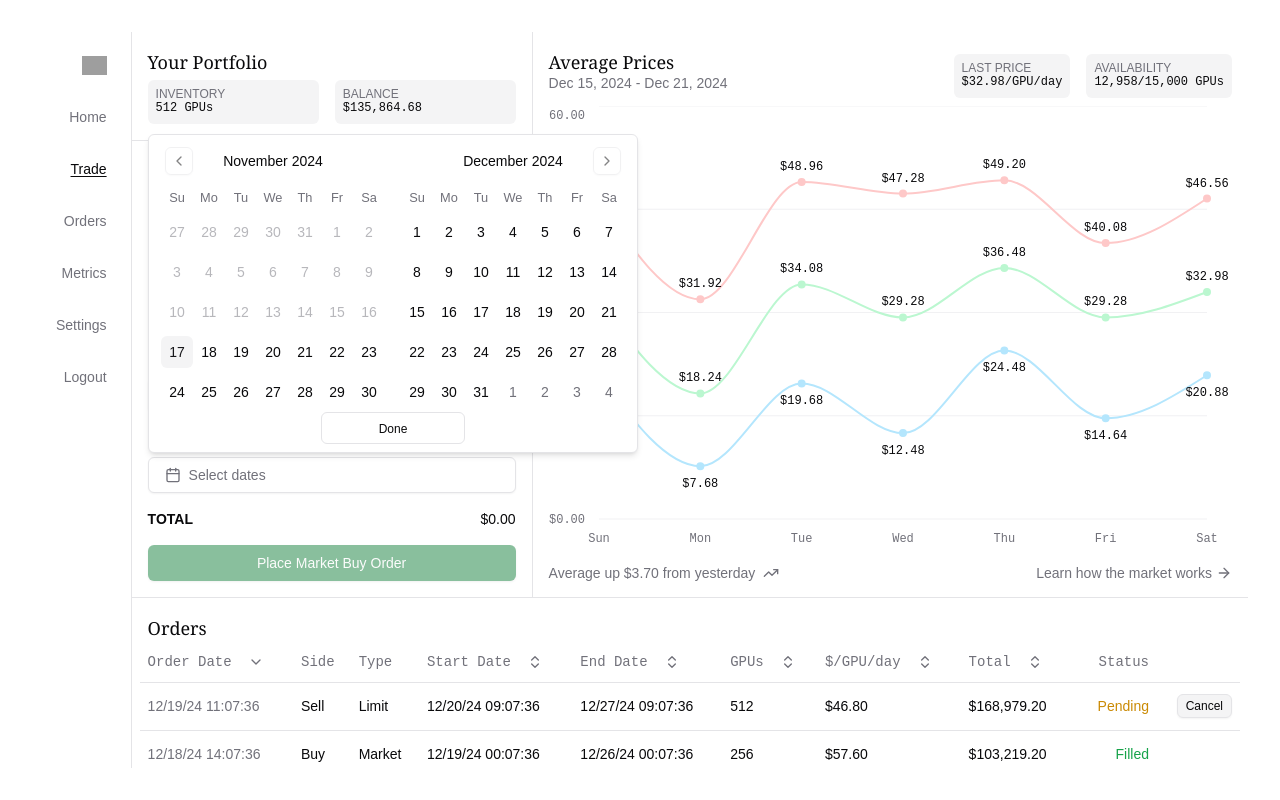
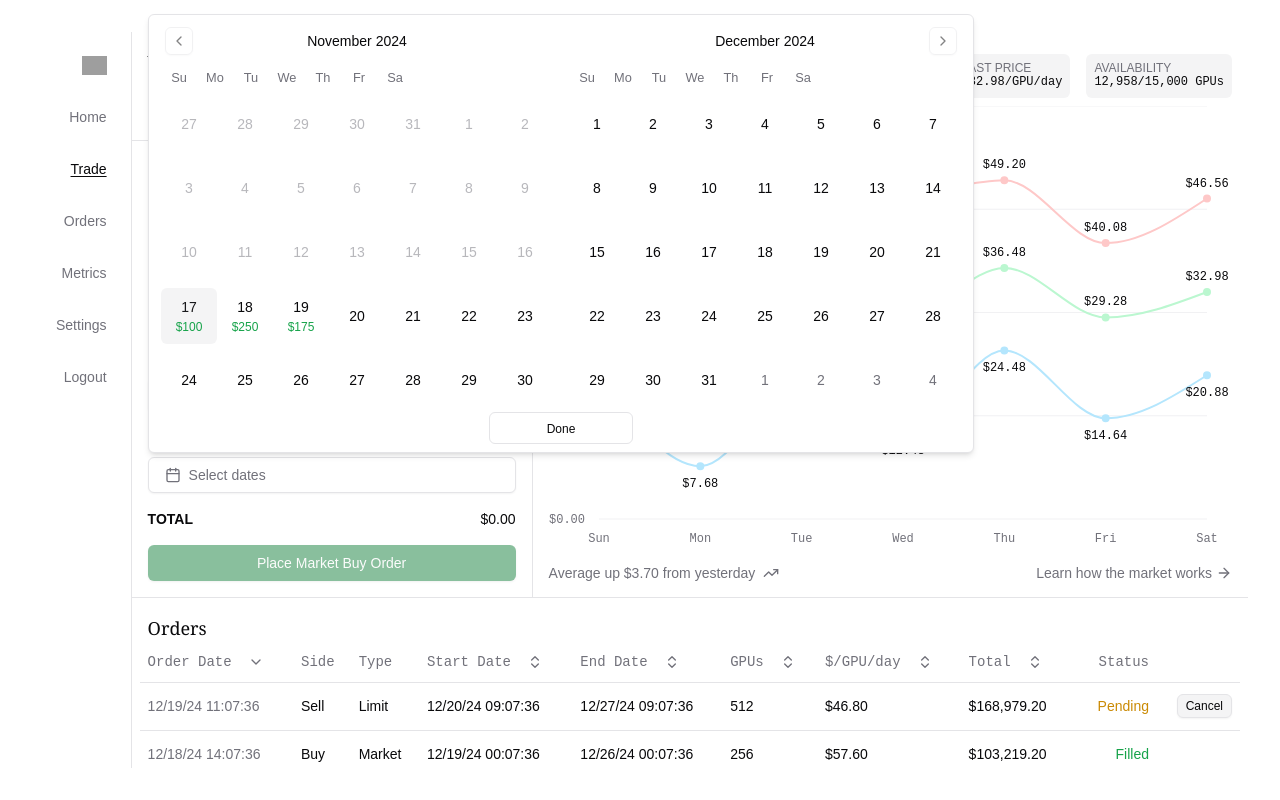
Before and after one commit to darzyx/gpu-auction-house, a Next.js app: page / in a window 1280 px wide. Both pictures are taken after a click on the button "Select dates". Built offline with nearby package versions, Linux system fonts and the light colour scheme; grey boxes are pictures that could not be loaded.

Commit message:
Get rid of separate days number input and show prices in calendar

```diff
--- a/src/components/trade/confirm.tsx
+++ b/src/components/trade/confirm.tsx
@@ -20,8 +20,7 @@ type OrderData = {
     orderType: OrderType;
     quantity: string;
     price?: string;
-    dateRange: DateRange | undefined;
-    days: string;
+    days: DateRange | undefined;
     total: string;
 };
 
@@ -33,16 +32,11 @@ type ConfirmProps = {
 };
 
 export default function Confirm({ isOpen, onClose, onConfirm, orderData }: ConfirmProps) {
-    const { tradeType, orderType, quantity, price, dateRange, days, total } = orderData;
+    const { tradeType, orderType, quantity, price, days, total } = orderData;
 
     const isBuy = tradeType === "buy";
     const isMarket = orderType === "market";
     const accentColor = isBuy ? "text-green-600" : "text-red-600";
-
-    const durationDays =
-        dateRange?.from && dateRange?.to
-            ? Math.ceil((dateRange.to.getTime() - dateRange.from.getTime()) / (1000 * 60 * 60 * 24))
-            : 0;
 
     const DetailRow = ({ label, value }: { label: string; value: string | JSX.Element }) => (
         <>
@@ -65,23 +59,21 @@ export default function Confirm({ isOpen, onClose, onConfirm, orderData }: Confi
                     <div className="grid grid-cols-2 gap-y-3 text-sm">
                         <DetailRow label="Order Type:" value={orderType.toUpperCase()} />
                         <DetailRow label="Quantity:" value={`${quantity} GPUs`} />
-                        <DetailRow label="Duration:" value={`${durationDays} days`} />
                         {!isMarket && (
                             <DetailRow label={`${isBuy ? "Maximum" : "Minimum"} Price:`} value={`$${price}/GPU/day`} />
                         )}
                         <DetailRow
-                            label="Date Range:"
+                            label="Days:"
                             value={
-                                dateRange?.from && dateRange?.to ? (
+                                days?.from && days?.to ? (
                                     <>
-                                        {format(dateRange.from, "MMM d, yyyy")} - {format(dateRange.to, "MMM d, yyyy")}
+                                        {format(days.from, "MMM d, yyyy")} - {format(days.to, "MMM d, yyyy")}
                                     </>
                                 ) : (
                                     "Not specified"
                                 )
                             }
                         />
-                        {parseInt(days) > 0 && <DetailRow label="Days:" value={`±${days} days`} />}
                         <div className="col-span-2 pt-3 border-t">
                             <DetailRow label="Total Value:" value={total} />
                         </div>
--- a/src/components/trade/date-range-picker.tsx
+++ /dev/null
@@ -1,75 +0,0 @@
-"use client";
-
-import { format } from "date-fns";
-import { CalendarIcon } from "lucide-react";
-import { DateRange } from "react-day-picker";
-
-import { Button } from "@/components/ui/button";
-import { Calendar } from "@/components/ui/calendar";
-import { Label } from "@/components/ui/label";
-import { Popover, PopoverContent, PopoverTrigger } from "@/components/ui/popover";
-import { cn } from "@/lib/utils";
-import { PopoverClose } from "@radix-ui/react-popover";
-
-export default function DateRangePicker({
-    date,
-    setDate,
-    className,
-}: {
-    date: DateRange | undefined;
-    setDate: (date: DateRange | undefined) => void;
-    className?: string;
-}) {
-    return (
-        <div className="space-y-1">
-            <Label htmlFor="date-range" className="text-xs">
-                DATE RANGE
-            </Label>
-            <div className={cn("w-full grid gap-2", className)}>
-                <Popover>
-                    <PopoverTrigger asChild>
-                        <Button
-                            id="date"
-                            variant={"outline"}
-                            className={cn(
-                                "w-full justify-start text-left font-normal",
-                                !date && "text-muted-foreground"
-                            )}
-                        >
-                            <CalendarIcon />
-                            {date?.from ? (
-                                date.to ? (
-                                    <>
-                                        {format(date.from, "LLL dd, y")} - {format(date.to, "LLL dd, y")}
-                                    </>
-                                ) : (
-                                    format(date.from, "LLL dd, y")
-                                )
-                            ) : (
-                                <span>Select dates</span>
-                            )}
-                        </Button>
-                    </PopoverTrigger>
-                    <PopoverContent className="w-auto p-0" align="start">
-                        <Calendar
-                            initialFocus
-                            mode="range"
-                            defaultMonth={new Date()}
-                            selected={date}
-                            onSelect={setDate}
-                            numberOfMonths={2}
-                            fromDate={new Date()}
-                        />
-                        <div className="flex justify-center">
-                            <PopoverClose>
-                                <div className="h-8 border rounded-md p-2 text-xs -mt-2 mb-2 min-w-36 hover:bg-muted">
-                                    Done
-                                </div>
-                            </PopoverClose>
-                        </div>
-                    </PopoverContent>
-                </Popover>
-            </div>
-        </div>
-    );
-}
--- a/src/components/trade/days-input.tsx
+++ b/src/components/trade/days-input.tsx
@@ -1,31 +1,80 @@
-import { Input } from "@/components/ui/input";
+"use client";
+
+import { format } from "date-fns";
+import { CalendarIcon } from "lucide-react";
+import { DateRange } from "react-day-picker";
+
+import { Button } from "@/components/ui/button";
+import { Calendar } from "@/components/ui/calendar";
 import { Label } from "@/components/ui/label";
+import { Popover, PopoverContent, PopoverTrigger } from "@/components/ui/popover";
+import { cn } from "@/lib/utils";
+import { PopoverClose } from "@radix-ui/react-popover";
 
 export default function DaysInput({
-    id = "days",
-    label = "DAYS",
-    placeholder = "0",
-    value,
-    onChange,
+    date,
+    setDate,
+    className,
 }: {
-    id?: string;
-    label?: string;
-    placeholder?: string;
-    value: string;
-    onChange: (value: string) => void;
+    date: DateRange | undefined;
+    setDate: (date: DateRange | undefined) => void;
+    className?: string;
 }) {
     return (
         <div className="space-y-1">
-            <Label htmlFor={id} className="text-xs">
-                {label}
+            <Label htmlFor="days" className="text-xs">
+                DATE RANGE
             </Label>
-            <Input
-                id={id}
-                type="number"
-                placeholder={placeholder}
-                value={value}
-                onChange={(e) => onChange(e.target.value)}
-            />
+            <div className={cn("w-full grid gap-2", className)}>
+                <Popover>
+                    <PopoverTrigger asChild>
+                        <Button
+                            id="date"
+                            variant={"outline"}
+                            className={cn(
+                                "w-full justify-start text-left font-normal",
+                                !date && "text-muted-foreground"
+                            )}
+                        >
+                            <CalendarIcon />
+                            {date?.from ? (
+                                date.to ? (
+                                    <>
+                                        {format(date.from, "LLL dd, y")} - {format(date.to, "LLL dd, y")}
+                                    </>
+                                ) : (
+                                    format(date.from, "LLL dd, y")
+                                )
+                            ) : (
+                                <span>Select dates</span>
+                            )}
+                        </Button>
+                    </PopoverTrigger>
+                    <PopoverContent className="w-auto p-0" align="start">
+                        <Calendar
+                            initialFocus
+                            mode="range"
+                            defaultMonth={new Date()}
+                            selected={date}
+                            onSelect={setDate}
+                            numberOfMonths={2}
+                            fromDate={new Date()}
+                            dayAmounts={{
+                                "2024-11-17": 100,
+                                "2024-11-18": 250,
+                                "2024-11-19": 175,
+                            }}
+                        />
+                        <div className="flex justify-center">
+                            <PopoverClose>
+                                <div className="h-8 border rounded-md p-2 text-xs -mt-2 mb-2 min-w-36 hover:bg-muted">
+                                    Done
+                                </div>
+                            </PopoverClose>
+                        </div>
+                    </PopoverContent>
+                </Popover>
+            </div>
         </div>
     );
 }
--- a/src/components/trade/index.tsx
+++ b/src/components/trade/index.tsx
@@ -6,7 +6,6 @@ import { cn } from "@/lib/utils";
 import { useMemo, useState } from "react";
 
 import Confirm from "./confirm";
-import DateRangePicker from "./date-range-picker";
 import DaysInput from "./days-input";
 import MarketInfo from "./market-info";
 import OrderTypeTabs from "./order-types-tabs";
@@ -28,8 +27,7 @@ const OrderForm = ({
     const [formData, setFormData] = useState<OrderFormData>({
         quantity: "",
         price: "",
-        dateRange: undefined,
-        days: "",
+        days: undefined,
     });
     const [isConfirmationOpen, setIsConfirmationOpen] = useState(false);
 
@@ -51,30 +49,19 @@ const OrderForm = ({
         console.log("Order submitted:", orderDetails);
         setIsConfirmationOpen(false);
 
-        setFormData({
-            quantity: "",
-            price: "",
-            dateRange: undefined,
-            days: "0",
-        });
+        setFormData({ quantity: "", price: "", days: undefined });
     };
 
     return (
         <div className="space-y-4">
             <OrderTypeTabs orderType={orderType} setOrderType={setOrderType} />
             <MarketInfo />
-            <div className="grid grid-cols-2 gap-4">
+            <div className={orderType === "limit" ? "grid grid-cols-2 gap-4" : ""}>
                 <QuantityInput
                     id={isBuy ? "quantity" : "sell-quantity"}
                     value={formData.quantity}
                     onChange={(value) => setFormData((prev) => ({ ...prev, quantity: value }))}
                 />
-                <DaysInput
-                    id={isBuy ? "days" : "sell-days"}
-                    value={formData.days}
-                    onChange={(value) => setFormData((prev) => ({ ...prev, days: value }))}
-                />
-            </div>
                 {orderType === "limit" && (
                     <PriceInput
                         isBuy={isBuy}
@@ -82,10 +69,8 @@ const OrderForm = ({
                         onChange={(value) => setFormData((prev) => ({ ...prev, price: value }))}
                     />
                 )}
-            <DateRangePicker
-                date={formData.dateRange}
-                setDate={(dateRange) => setFormData((prev) => ({ ...prev, dateRange }))}
-            />
+            </div>
+            <DaysInput date={formData.days} setDate={(days) => setFormData((prev) => ({ ...prev, days }))} />
             <TotalInfo total={total} />
             <Button
                 disabled={!isValid}
@@ -103,7 +88,6 @@ const OrderForm = ({
                     orderType,
                     quantity: formData.quantity,
                     price: formData.price,
-                    dateRange: formData.dateRange,
                     days: formData.days,
                     total: formatCurrency(total),
                 }}
--- a/src/components/trade/types.tsx
+++ b/src/components/trade/types.tsx
@@ -6,8 +6,7 @@ export type OrderType = "market" | "limit";
 export type OrderFormData = {
     quantity: string;
     price: string;
-    dateRange: DateRange | undefined;
-    days: string;
+    days: DateRange | undefined;
 };
 
 export type OrderData = {
@@ -15,7 +14,6 @@ export type OrderData = {
     orderType: OrderType;
     quantity: string;
     price?: string;
-    dateRange: DateRange | undefined;
-    days: string;
+    days: DateRange | undefined;
     total: string;
 };
--- a/src/components/trade/utils.tsx
+++ b/src/components/trade/utils.tsx
@@ -8,10 +8,9 @@ export const calculateTotal = (data: OrderFormData, orderType: OrderType): numbe
     const quantity = parseFloat(data.quantity) || 0;
     const price = orderType === "market" ? CURRENT_MARKET_PRICE : parseFloat(data.price) || 0;
     const days =
-        data.dateRange?.from && data.dateRange?.to
-            ? Math.ceil((data.dateRange.to.getTime() - data.dateRange.from.getTime()) / (1000 * 60 * 60 * 24))
+        data.days?.from && data.days?.to
+            ? Math.ceil((data.days.to.getTime() - data.days.from.getTime()) / (1000 * 60 * 60 * 24))
             : 0;
-
     return quantity * price * days;
 };
 
@@ -24,13 +23,10 @@ export const validateFormData = (data: OrderFormData, orderType: OrderType): boo
         if (!price || price <= 0) return false;
     }
 
-    if (!data.dateRange?.from || !data.dateRange?.to) return false;
+    if (!data.days?.from || !data.days?.to) return false;
 
-    const rangeDays = Math.ceil((data.dateRange.to.getTime() - data.dateRange.from.getTime()) / (1000 * 60 * 60 * 24));
-    if (rangeDays < 1) return false;
-
-    const days = parseInt(data.days);
-    if (isNaN(days) || days < 0) return false;
+    const days = Math.ceil((data.days.to.getTime() - data.days.from.getTime()) / (1000 * 60 * 60 * 24));
+    if (days < 1) return false;
 
     return true;
 };
--- a/src/components/ui/calendar.tsx
+++ b/src/components/ui/calendar.tsx
@@ -1,18 +1,21 @@
-"use client"
+"use client";
 
-import * as React from "react"
-import { ChevronLeft, ChevronRight } from "lucide-react"
-import { DayPicker } from "react-day-picker"
+import { ChevronLeft, ChevronRight } from "lucide-react";
+import * as React from "react";
+import { DayContentProps, DayPicker } from "react-day-picker";
 
-import { cn } from "@/lib/utils"
-import { buttonVariants } from "@/components/ui/button"
+import { buttonVariants } from "@/components/ui/button";
+import { cn } from "@/lib/utils";
 
-export type CalendarProps = React.ComponentProps<typeof DayPicker>
+export type CalendarProps = React.ComponentProps<typeof DayPicker> & {
+    dayAmounts?: Record<string, number>;
+};
 
 function Calendar({
     className,
     classNames,
     showOutsideDays = true,
+    dayAmounts = {}, // Default to empty object
     ...props
 }: CalendarProps) {
     return (
@@ -33,8 +36,7 @@ function Calendar({
                 nav_button_next: "absolute right-1",
                 table: "w-full border-collapse space-y-1",
                 head_row: "flex",
-        head_cell:
-          "text-muted-foreground rounded-md w-8 font-normal text-[0.8rem]",
+                head_cell: "text-muted-foreground rounded-md w-9 font-normal text-[0.8rem]",
                 row: "flex w-full mt-2",
                 cell: cn(
                     "relative p-0 text-center text-sm focus-within:relative focus-within:z-20 [&:has([aria-selected])]:bg-accent [&:has([aria-selected].day-outside)]:bg-accent/50 [&:has([aria-selected].day-range-end)]:rounded-r-md",
@@ -44,7 +46,7 @@ function Calendar({
                 ),
                 day: cn(
                     buttonVariants({ variant: "ghost" }),
-          "h-8 w-8 p-0 font-normal aria-selected:opacity-100"
+                    "h-14 w-14 font-normal aria-selected:opacity-100 flex flex-col justify-center items-center"
                 ),
                 day_range_start: "day-range-start",
                 day_range_end: "day-range-end",
@@ -54,19 +56,30 @@ function Calendar({
                 day_outside:
                     "day-outside text-muted-foreground aria-selected:bg-accent/50 aria-selected:text-muted-foreground",
                 day_disabled: "text-muted-foreground opacity-50",
-        day_range_middle:
-          "aria-selected:bg-accent aria-selected:text-accent-foreground",
+                day_range_middle: "aria-selected:bg-accent aria-selected:text-accent-foreground",
                 day_hidden: "invisible",
                 ...classNames,
             }}
             components={{
-        IconLeft: ({ ...props }) => <ChevronLeft className="h-4 w-4" />,
-        IconRight: ({ ...props }) => <ChevronRight className="h-4 w-4" />,
+                IconLeft: () => <ChevronLeft className="h-4 w-4" />,
+                IconRight: () => <ChevronRight className="h-4 w-4" />,
+                DayContent: (props: DayContentProps) => {
+                    const dateKey = props.date.toISOString().split("T")[0];
+                    const amount = dayAmounts[dateKey];
+                    return (
+                        <>
+                            <span>{props.date.getDate()}</span>
+                            {amount !== undefined && (
+                                <span className="text-xs text-green-600 -mt-1.5">${amount.toLocaleString()}</span>
+                            )}
+                        </>
+                    );
+                },
             }}
             {...props}
         />
-  )
+    );
 }
-Calendar.displayName = "Calendar"
+Calendar.displayName = "Calendar";
 
-export { Calendar }
+export { Calendar };
```
Lines whose indentation alone changed are shown as unchanged.
